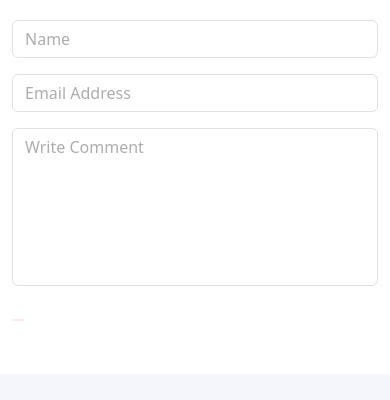
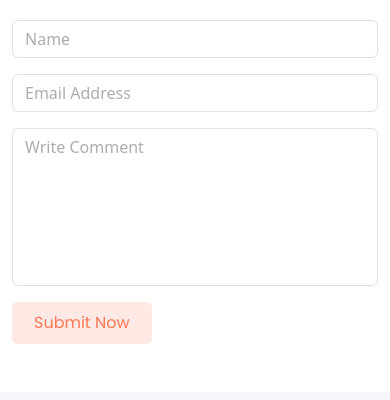
Before and after one commit to Jonas-Beck/AspitLAB1, a website: page Websites/Pentrax/pages/contact.html in a window 390 px wide. Shown: the part 1133-1533 px from the top of the page. Drawn offline with nearby package versions, Linux system fonts and the light colour scheme; files whose address does not match are found by name.

Commit message:
Submit Button + Navbar Shadow

```diff
--- a/Websites/Pentrax/pages/contact.html
+++ b/Websites/Pentrax/pages/contact.html
@@ -16,7 +16,7 @@
     <!-- HEADER-->
     <header>
         <!-- NAVBAR -->
-        <nav class="navbar fixed-top navbar-expand-lg  ">
+        <nav class="navbar fixed-top navbar-expand-lg shadow ">
             <div class="container">
                 <!-- Navbar Brand Logo-->
             <a class="navbar-brand" href="../index.html">
@@ -159,8 +159,8 @@
                         <div class="mb-3">
                             <textarea class="form-control"  rows="6" placeholder="Write Comment" required></textarea>
                         </div>
-                        <button class="header-btn" type="submit">
-                            <p class="d-none d-lg-block p-2 px-3">Submit Now</p>
+                        <button class="main-btn" type="submit">
+                            <p class="p-2 px-3">Submit Now</p>
                         </button>
                     </form>
                 </div>
--- a/Websites/Pentrax/styles/scss/components/_buttons.scss
+++ b/Websites/Pentrax/styles/scss/components/_buttons.scss
@@ -1,10 +1,18 @@
-.header-btn{
+.header-btn{ // TODO Header specific ??
     background-color: $primary-color-light;
     border-radius: 5px;
     color: $primary-color;
     border: none;
     // Only show hover effect on LG + Screen sizes
-    @media (min-width: 992px) { // Header specific styling ??
+    @media (min-width: 992px) {
         @include diagonalanimation($primary-color, white);
     }
 }
+
+.main-btn{
+    background-color: $primary-color-light;
+    border-radius: 5px;
+    color: $primary-color;
+    border: none;
+    @include diagonalanimation($primary-color, white);
+}
```
Also changed, not shown: Websites/Pentrax/pages/team.html (+1 -1 lines), Websites/Pentrax/styles/css/main.css, 1 other file.
